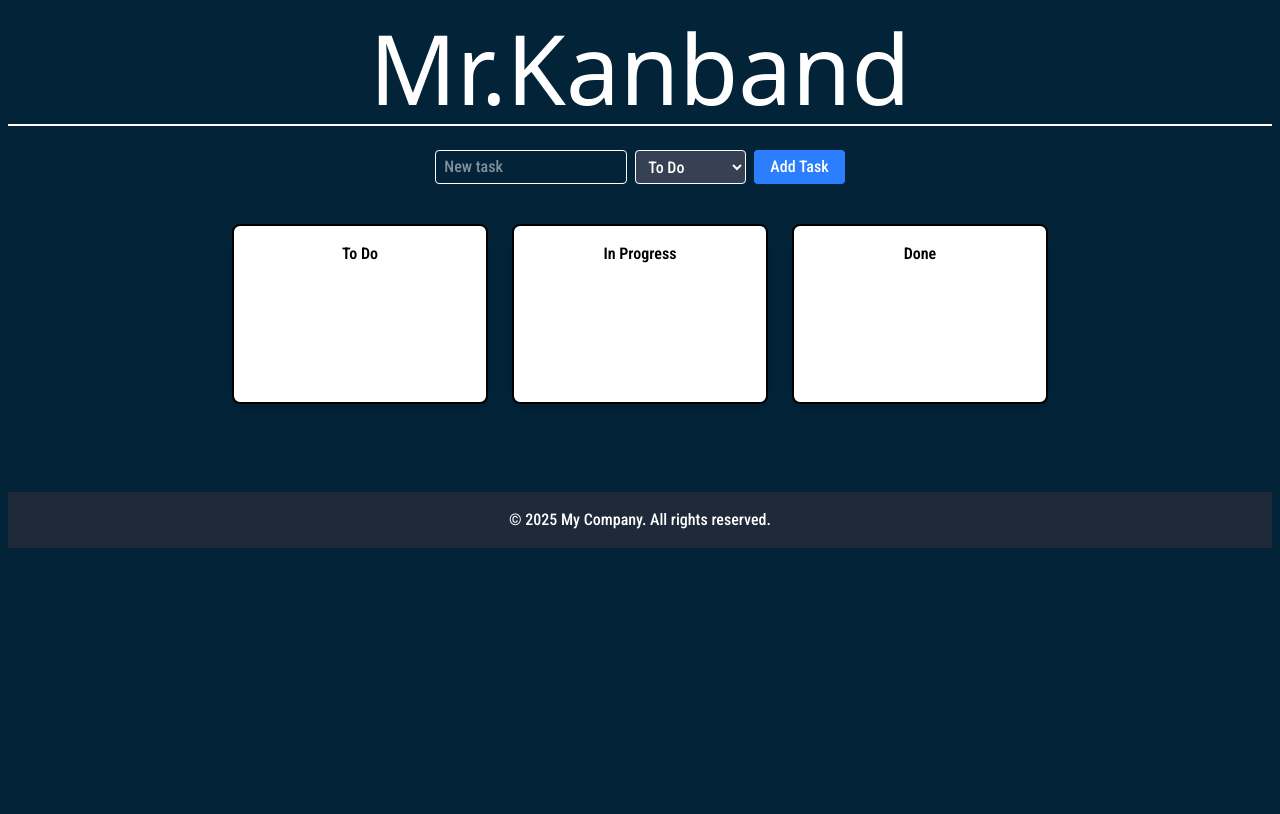
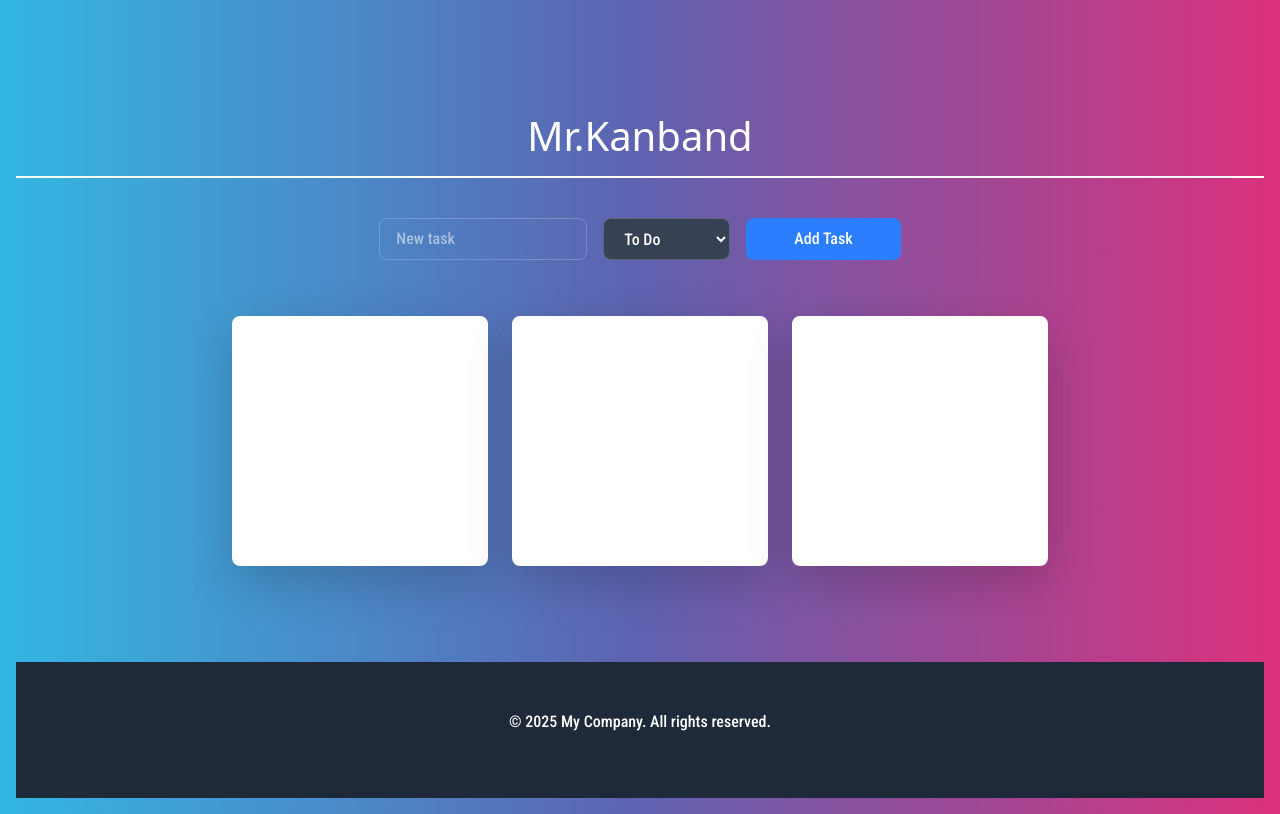
Before and after one commit to tombenrex/mrkanband, a React (Vite) app: page /column/1 in a window 1280 px wide. Built offline with nearby package versions, Linux system fonts and the light colour scheme; a web font is replaced by a local one.

Commit message:
update bootwatch and etc

```diff
--- a/package.json
+++ b/package.json
@@ -13,7 +13,9 @@
     "@dnd-kit/core": "^6.3.1",
     "@dnd-kit/sortable": "^10.0.0",
     "@dnd-kit/utilities": "^3.2.2",
+    "@heroicons/react": "^2.2.0",
     "@tailwindcss/vite": "^4.1.13",
+    "bootswatch": "^5.3.8",
     "nanoid": "^5.1.5",
     "react": "^19.1.1",
     "react-dom": "^19.1.1",
--- a/src/App.jsx
+++ b/src/App.jsx
@@ -11,6 +11,7 @@ import TrashArea from './components/TrashArea.jsx';
 import './styles/App.css';
 import Title from './components/Title.jsx';
 import Footer from './components/Footer.jsx';
+import 'bootswatch/dist/quartz/bootstrap.min.css';
 
 const initialColumns = {
   todo: [],
@@ -119,7 +120,7 @@ export default function App() {
   }
 
   return (
-    <div className="app-container roboto m-2">
+    <div className="app-container roboto m-2 h-full flex flex-col">
       <Title text="Mr.Kanband" />
 
       <form
--- a/src/components/TrashArea.jsx
+++ b/src/components/TrashArea.jsx
@@ -1,4 +1,6 @@
 import { useDroppable } from '@dnd-kit/core';
+import { TrashIcon as TrashOutline } from '@heroicons/react/24/outline';
+import { TrashIcon as TrashSolid } from '@heroicons/react/24/solid';
 
 export default function TrashArea({ visible }) {
   const { setNodeRef, isOver } = useDroppable({ id: 'trash' });
@@ -11,9 +13,8 @@ export default function TrashArea({ visible }) {
       style={{
         width: '80px',
         height: '80px',
-        background: isOver ? 'black' : 'white',
+        border: '2px dashed white',
         color: 'white',
-        borderRadius: '50%',
         display: 'flex',
         alignItems: 'center',
         justifyContent: 'center',
@@ -24,9 +25,14 @@ export default function TrashArea({ visible }) {
         opacity: visible ? 1 : 0,
         pointerEvents: visible ? 'auto' : 'none',
         transition: 'opacity 0.3s, background 0.2s',
+        background: isOver ? 'rgba(255, 0, 0, 0.2)' : 'transparent', // Optional: highlight on hover
       }}
     >
-      🗑️
+      {isOver ? (
+        <TrashSolid className="h-10 w-10 text-red-500 transition-all duration-200" />
+      ) : (
+        <TrashOutline className="h-10 w-10 text-white transition-all duration-200" />
+      )}
     </div>
   );
 }
--- a/src/styles/App.css
+++ b/src/styles/App.css
@@ -1,8 +1,15 @@
+@import 'tailwindcss';
+
 html,
 body,
 #root {
   margin: 0;
   font-family: Arial, sans-serif;
+}
+
+body {
+  font-family: var(--font-alt), Arial, Helvetica, sans-serif;
+  background-image: linear-gradient(to right, #667eea, #764ba2);
 }
 
 .appcontainer {
```
Also changed, not shown: 1 other file (tests, documents, lock files or other folders).
